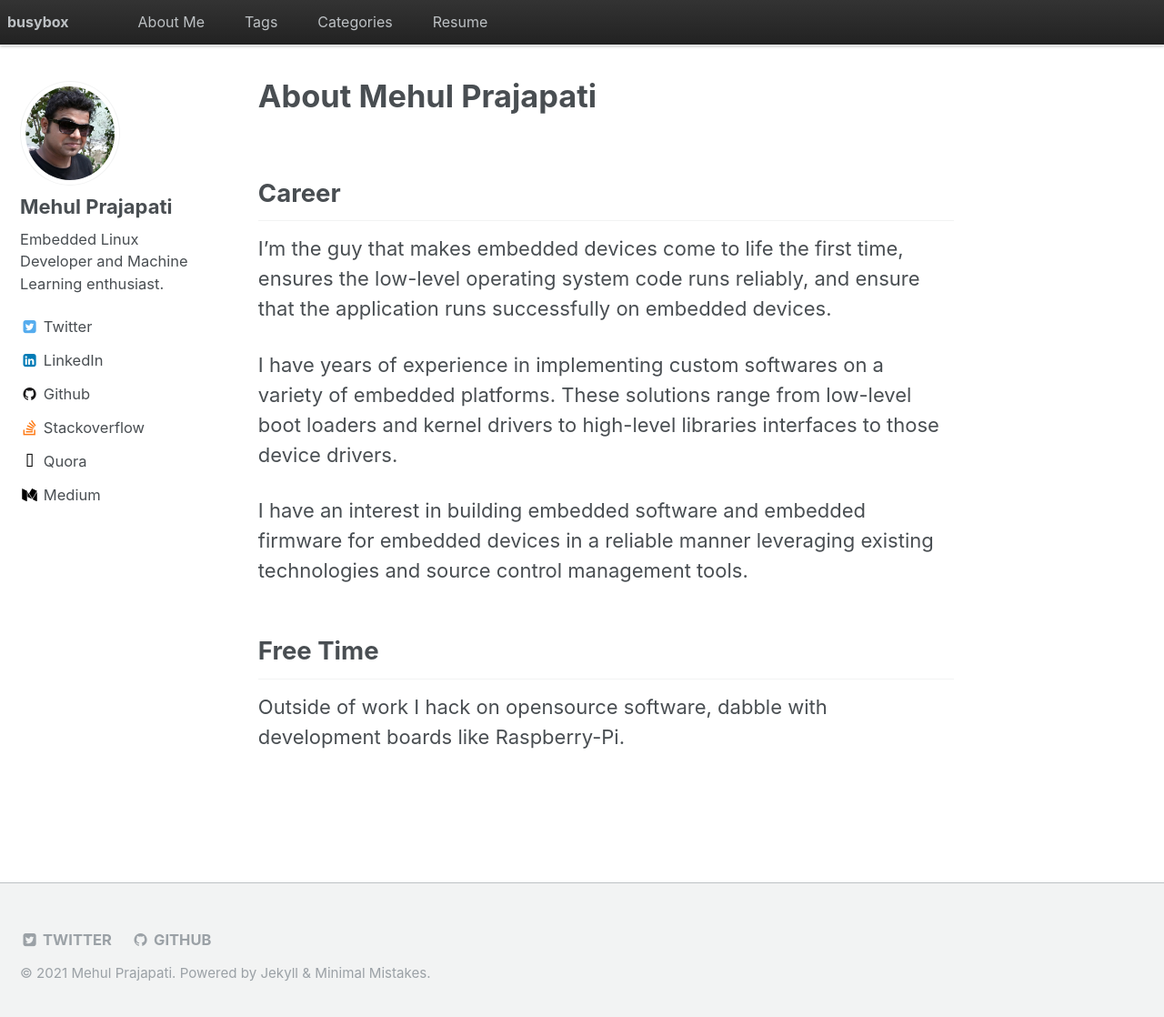
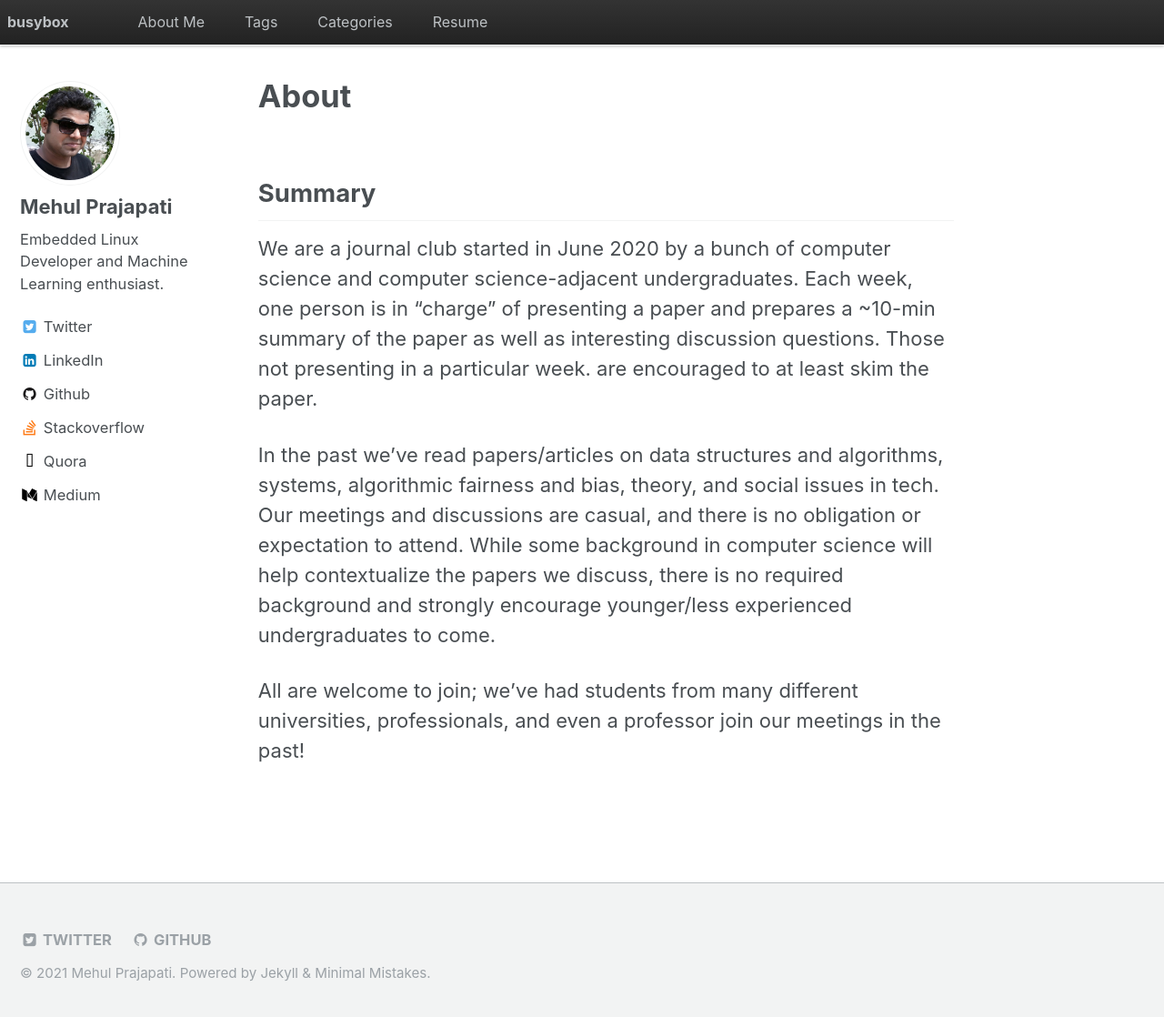
Before and after one commit to ssadhuka/mehul-m-prajapati.github.io, a Jekyll site: the page built from about.md, in a window 1280 px wide and 1126 px high. Shown: the top 1118 px of the window at 91% size. Built offline with Jekyll 4.4.1, drawn with Linux system fonts in a browser that asks for light colours.

Commit message:
change about

```diff
--- a/about.md
+++ b/about.md
@@ -1,18 +1,14 @@
 ---
 layout: single
 author_profile: true
-title: About Mehul Prajapati
+title: About
 excerpt: Quick Blurb About Kyle Manna
 ---
 {% include base_path %}
 
-## Career
+## Summary
+We are a journal club started in June 2020 by a bunch of computer science and computer science-adjacent undergraduates. Each week, one person is in "charge" of presenting a paper and prepares a ~10-min summary of the paper as well as interesting discussion questions.  Those not presenting in a particular week. are encouraged to at least skim the paper.
 
-I'm the guy that makes embedded devices come to life the first time, ensures the low-level operating system code runs reliably, and ensure that the application runs successfully on embedded devices.
+In the past we've read papers/articles on data structures and algorithms, systems, algorithmic fairness and bias, theory, and social issues in tech.  Our meetings and discussions are casual, and there is no obligation or expectation to attend.  While some background in computer science will help contextualize the papers we discuss, there is no required background and strongly encourage younger/less experienced undergraduates to come.
 
-I have years of experience in implementing custom softwares on a variety of embedded platforms. These solutions range from low-level boot loaders and kernel drivers to high-level libraries interfaces to those device drivers.
-
-I have an interest in building embedded software and embedded firmware for embedded devices in a reliable manner leveraging existing technologies and source control management tools.
-
-## Free Time
-Outside of work I hack on opensource software, dabble with development boards like Raspberry-Pi.
+All are welcome to join; we've had students from many different universities, professionals, and even a professor join our meetings in the past!
```
